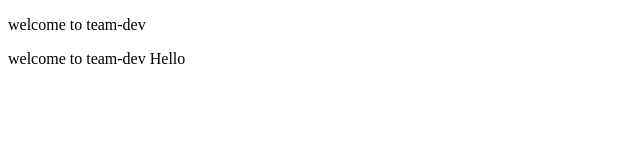
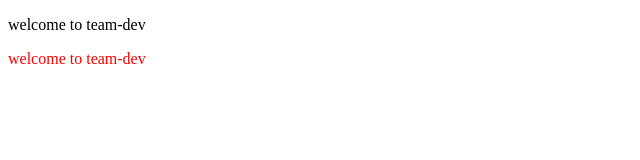
Before and after one commit to dev-test22/test-team, a plain HTML site: page index.html in a window 1280 px wide. Shown: the whole page, without its empty margins (0-640 px from the left). Drawn offline with Linux system fonts and the light colour scheme.

Commit message:
Add colour and remove text. #1

```diff
--- a/index.html
+++ b/index.html
@@ -9,7 +9,7 @@
 
 <body>
     <p sty>welcome to team-dev</p>
-    <p>welcome to team-dev Hello</p>
+    <p style="color: red;">welcome to team-dev</p>
 
 </body>
 
```
